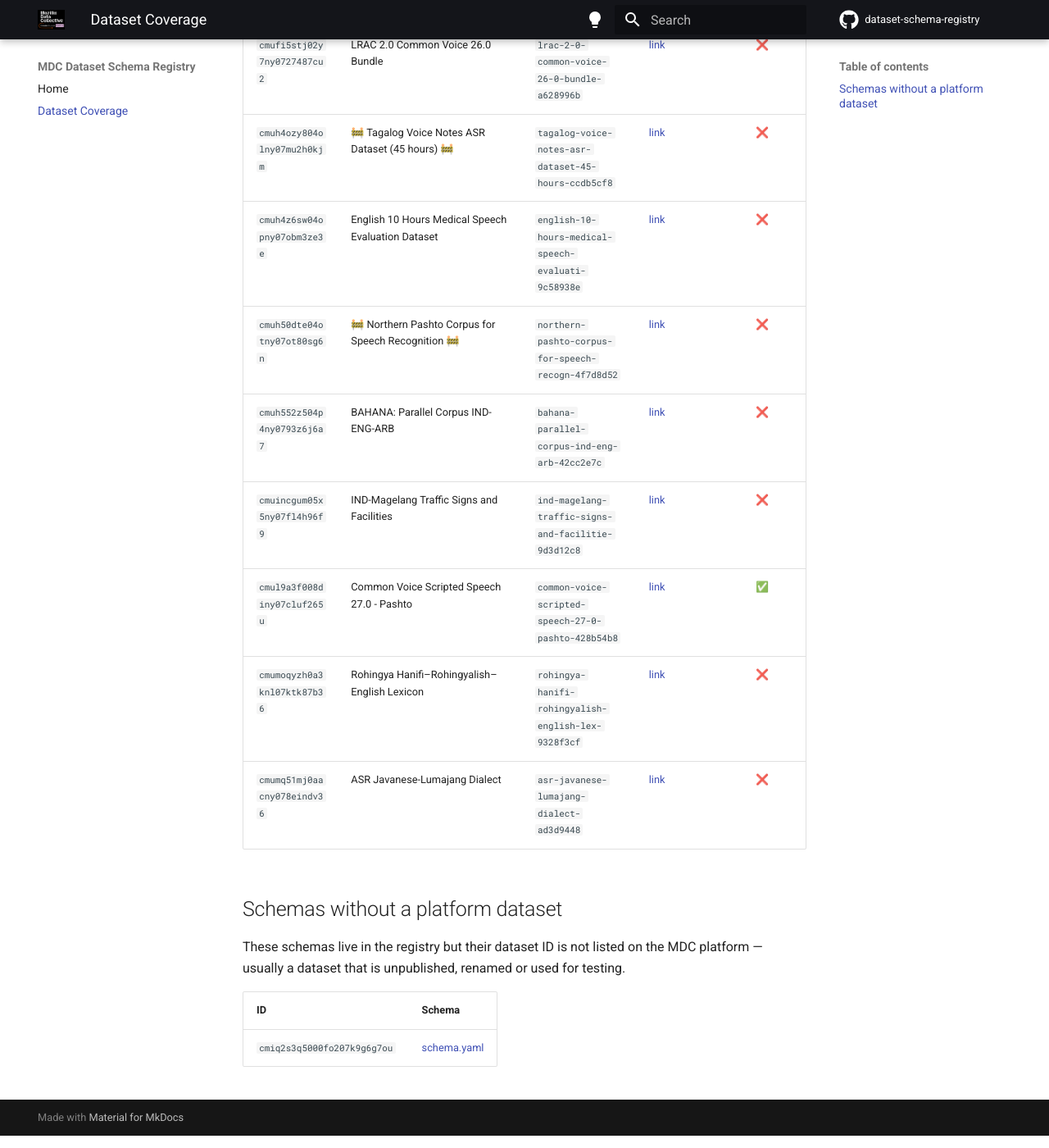
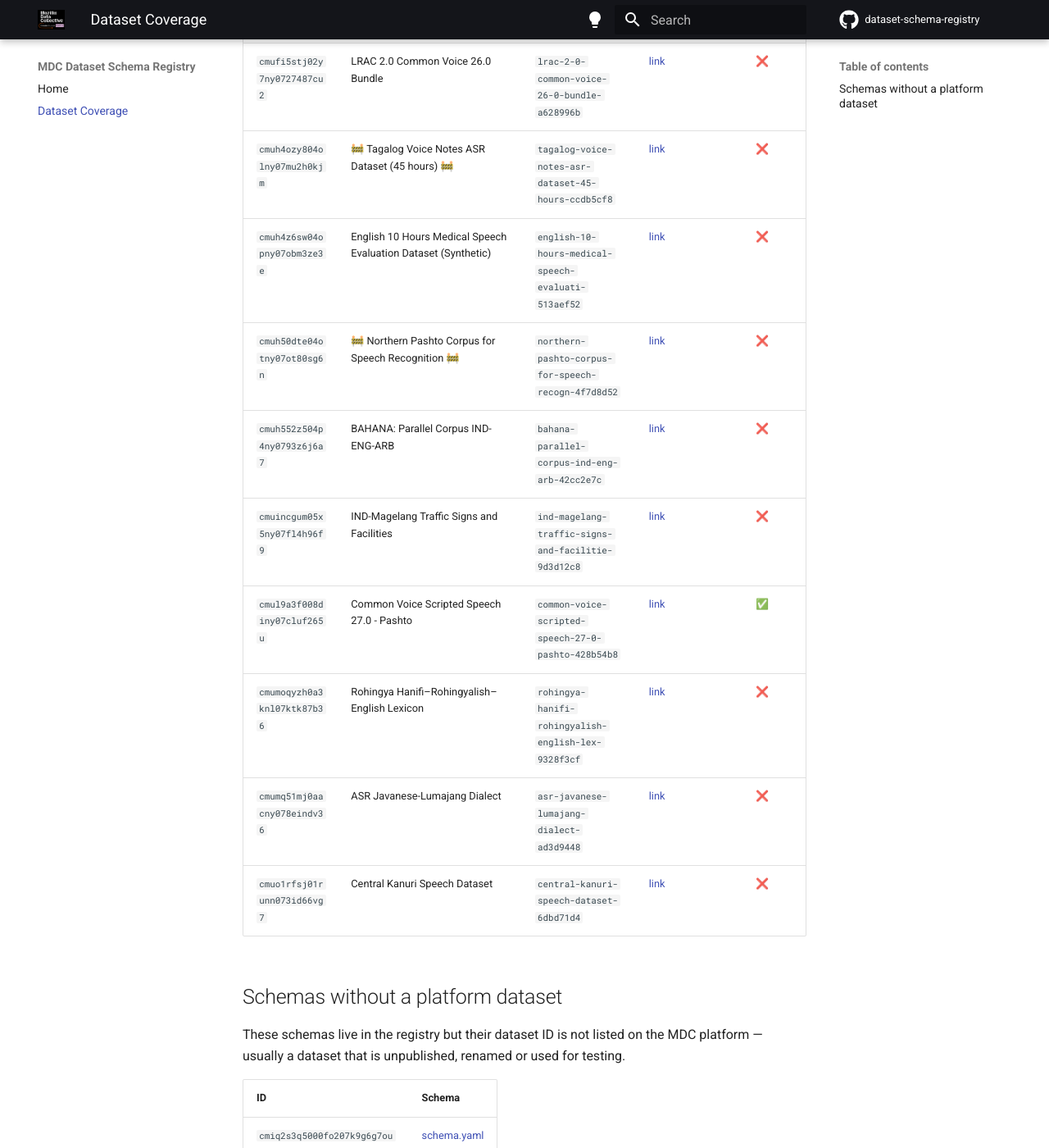
Before and after one commit to Mozilla-Data-Collective/dataset-schema-registry, an MkDocs documentation site: the page built from docs/dataset-coverage.md, in a window 1280 px wide and 1400 px high, scrolled down 121256 px. Shown: the whole window at 82% size. Built offline with MkDocs 1.6.1 and Material for MkDocs 9.7.7, drawn with Linux system fonts in a browser that asks for light colours; comment, search, counter and statistics services are not loaded; some of the changed text lies outside the part shown.

Commit message:
chore: update registry index and dataset coverage [skip ci]

```diff
--- a/docs/dataset-coverage.md
+++ b/docs/dataset-coverage.md
@@ -941,7 +941,7 @@ data programmatically.
 | `cmu5qp321000fnq07fz013l27` | Common Voice Scripted Speech 27.0 - Ouldémé | `common-voice-scripted-speech-27-0-ould-m-3403751d` | [link](https://mozilladatacollective.com/datasets/cmu5qp321000fnq07fz013l27) | ✅ |
 | `cmu5qpgwi000jnq077ejffa4d` | Common Voice Scripted Speech 27.0 - Tunen | `common-voice-scripted-speech-27-0-tunen-07bdde7a` | [link](https://mozilladatacollective.com/datasets/cmu5qpgwi000jnq077ejffa4d) | ✅ |
 | `cmu5qstfd000wnq07aurb4p6s` | Common Voice Scripted Speech 27.0 - Mbum | `common-voice-scripted-speech-27-0-mbum-cdf9c167` | [link](https://mozilladatacollective.com/datasets/cmu5qstfd000wnq07aurb4p6s) | ✅ |
-| `cmu5qszmu000ho107xkb2diqo` | English Medical Speech Dataset | `english-medical-speech-dataset-2a87e2e5` | [link](https://mozilladatacollective.com/datasets/cmu5qszmu000ho107xkb2diqo) | ❌ |
+| `cmu5qszmu000ho107xkb2diqo` | English Medical Speech Dataset (Synthetic) | `english-medical-speech-dataset-synthetic-73e68489` | [link](https://mozilladatacollective.com/datasets/cmu5qszmu000ho107xkb2diqo) | ❌ |
 | `cmu5qw5mb0016nq07rbpo3ax1` | Common Voice Scripted Speech 27.0 - Brahui | `common-voice-scripted-speech-27-0-brahui-5013c7ae` | [link](https://mozilladatacollective.com/datasets/cmu5qw5mb0016nq07rbpo3ax1) | ✅ |
 | `cmu5qwi9h001anq07g3rd6k1e` | Common Voice Scripted Speech 27.0 - Quechua Chiquián | `common-voice-scripted-speech-27-0-quechu-bcb825ee` | [link](https://mozilladatacollective.com/datasets/cmu5qwi9h001anq07g3rd6k1e) | ✅ |
 | `cmu5qzwev001inq07iz1xotu0` | Common Voice Scripted Speech 27.0 - Kihemba | `common-voice-scripted-speech-27-0-kihemb-dfb02e85` | [link](https://mozilladatacollective.com/datasets/cmu5qzwev001inq07iz1xotu0) | ✅ |
@@ -1186,13 +1186,14 @@ data programmatically.
 | `cmucznt9t0007kz08bq99zn2o` | 🚧 Tagalog Health Domain TTS 20 Hours Single Speaker (Female) 🚧 | `tagalog-health-domain-tts-20-hours-singl-94209e0b` | [link](https://mozilladatacollective.com/datasets/cmucznt9t0007kz08bq99zn2o) | ❌ |
 | `cmufi5stj02y7ny0727487cu2` | LRAC 2.0 Common Voice 26.0 Bundle | `lrac-2-0-common-voice-26-0-bundle-a628996b` | [link](https://mozilladatacollective.com/datasets/cmufi5stj02y7ny0727487cu2) | ❌ |
 | `cmuh4ozy804olny07mu2h0kjm` | 🚧 Tagalog Voice Notes ASR Dataset (45 hours) 🚧 | `tagalog-voice-notes-asr-dataset-45-hours-ccdb5cf8` | [link](https://mozilladatacollective.com/datasets/cmuh4ozy804olny07mu2h0kjm) | ❌ |
-| `cmuh4z6sw04opny07obm3ze3e` | English 10 Hours Medical Speech Evaluation Dataset  | `english-10-hours-medical-speech-evaluati-9c58938e` | [link](https://mozilladatacollective.com/datasets/cmuh4z6sw04opny07obm3ze3e) | ❌ |
+| `cmuh4z6sw04opny07obm3ze3e` | English 10 Hours Medical Speech Evaluation Dataset  (Synthetic) | `english-10-hours-medical-speech-evaluati-513aef52` | [link](https://mozilladatacollective.com/datasets/cmuh4z6sw04opny07obm3ze3e) | ❌ |
 | `cmuh50dte04otny07ot80sg6n` | 🚧 Northern Pashto Corpus for Speech Recognition 🚧 | `northern-pashto-corpus-for-speech-recogn-4f7d8d52` | [link](https://mozilladatacollective.com/datasets/cmuh50dte04otny07ot80sg6n) | ❌ |
 | `cmuh552z504p4ny0793z6j6a7` | BAHANA: Parallel Corpus IND-ENG-ARB  | `bahana-parallel-corpus-ind-eng-arb-42cc2e7c` | [link](https://mozilladatacollective.com/datasets/cmuh552z504p4ny0793z6j6a7) | ❌ |
 | `cmuincgum05x5ny07fl4h96f9` | IND-Magelang Traffic Signs and Facilities | `ind-magelang-traffic-signs-and-facilitie-9d3d12c8` | [link](https://mozilladatacollective.com/datasets/cmuincgum05x5ny07fl4h96f9) | ❌ |
 | `cmul9a3f008diny07cluf265u` | Common Voice Scripted Speech 27.0 - Pashto | `common-voice-scripted-speech-27-0-pashto-428b54b8` | [link](https://mozilladatacollective.com/datasets/cmul9a3f008diny07cluf265u) | ✅ |
 | `cmumoqyzh0a3knl07ktk87b36` | Rohingya Hanifi–Rohingyalish–English Lexicon | `rohingya-hanifi-rohingyalish-english-lex-9328f3cf` | [link](https://mozilladatacollective.com/datasets/cmumoqyzh0a3knl07ktk87b36) | ❌ |
 | `cmumq51mj0aacny078eindv36` | ASR Javanese-Lumajang Dialect | `asr-javanese-lumajang-dialect-ad3d9448` | [link](https://mozilladatacollective.com/datasets/cmumq51mj0aacny078eindv36) | ❌ |
+| `cmuo1rfsj01runn073id66vg7` | Central Kanuri Speech Dataset | `central-kanuri-speech-dataset-6dbd71d4` | [link](https://mozilladatacollective.com/datasets/cmuo1rfsj01runn073id66vg7) | ❌ |
 
 ## Schemas without a platform dataset
 
```
Also changed, not shown: other parts of docs/dataset-coverage.md (+5 -5 lines), 1 other file.
